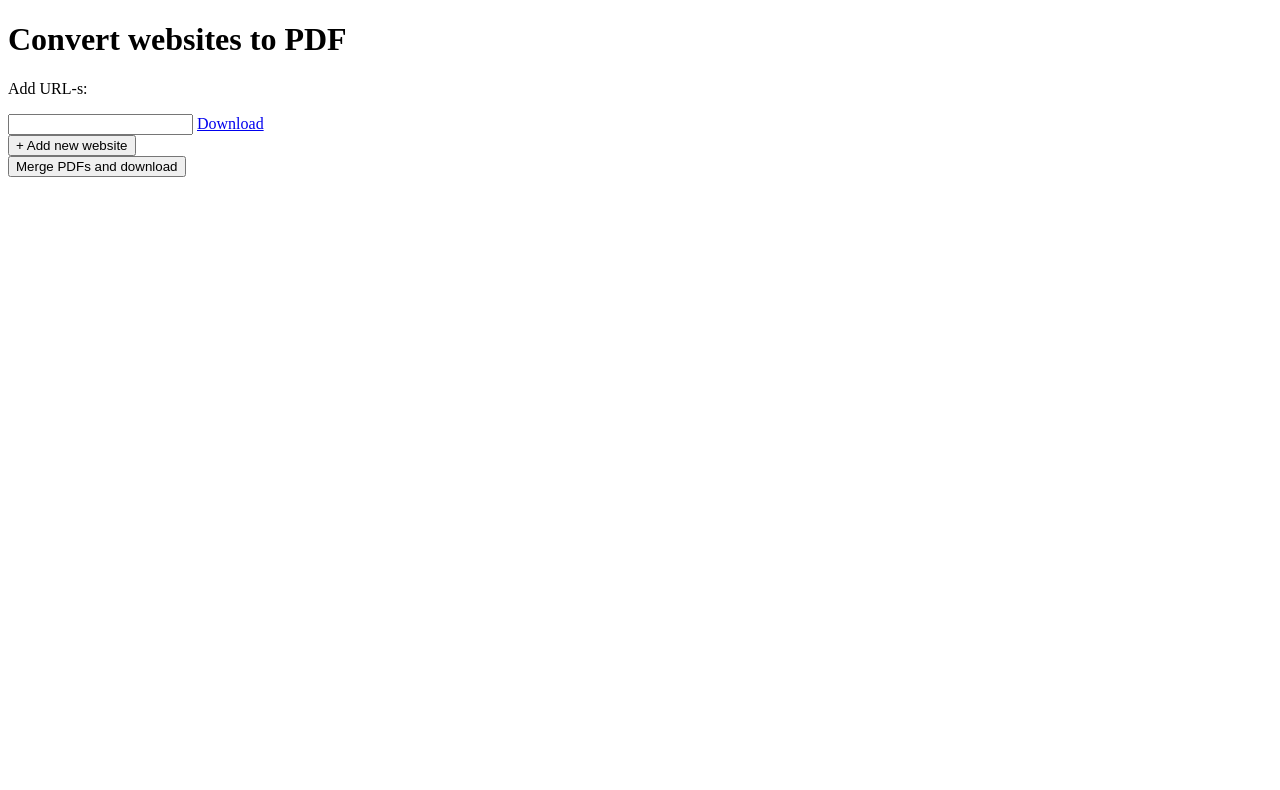
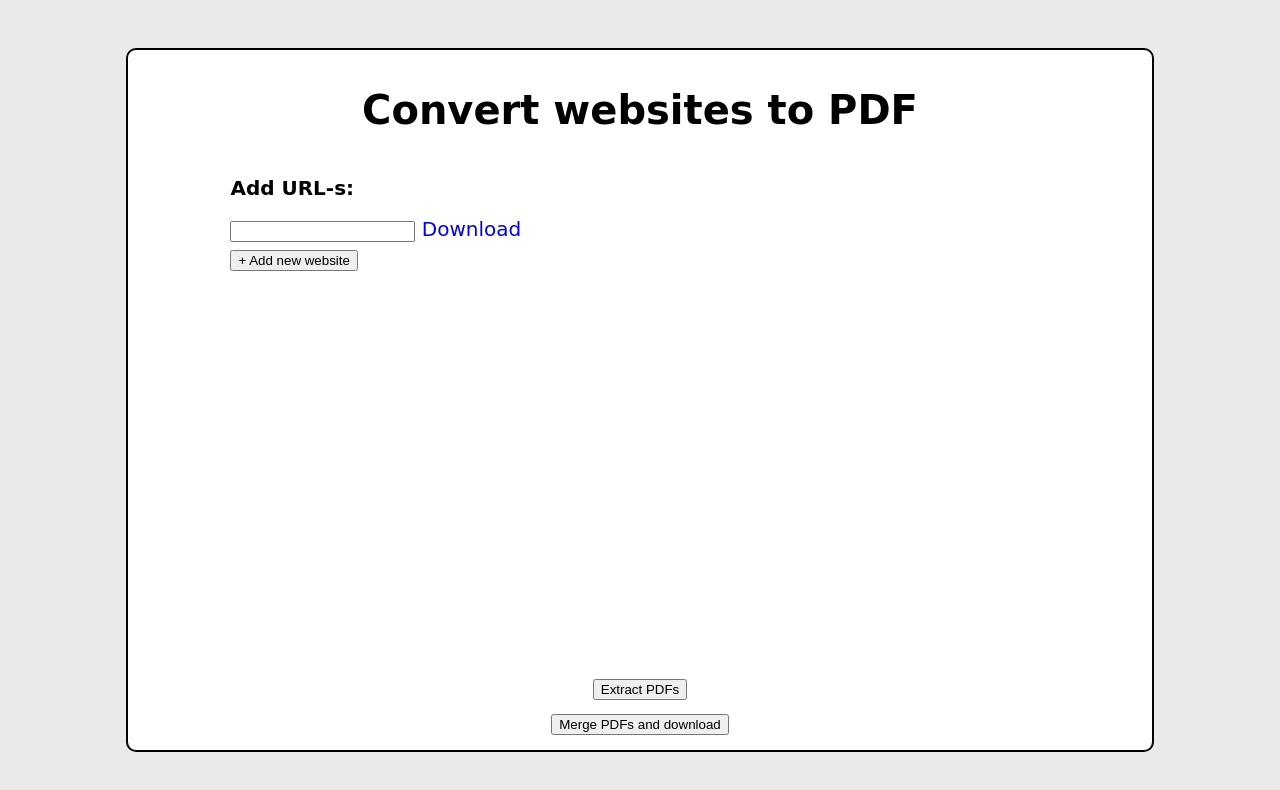
Before and after one commit to jakepel03/Website2PDF, a website: page public/index.html in a window 1280 px wide. Drawn offline with Linux system fonts and the light colour scheme; a web font is replaced by a local one.

Commit message:
Basic CSS layout implementation

```diff
--- a/public/index.html
+++ b/public/index.html
@@ -6,16 +6,22 @@
           content="width=device-width, user-scalable=no, initial-scale=1.0, maximum-scale=1.0, minimum-scale=1.0">
     <meta http-equiv="X-UA-Compatible" content="ie=edge">
     <link rel="stylesheet" href="style.css">
+
+    <!-- FONTS -->
+    <link rel="preconnect" href="https://fonts.googleapis.com">
+    <link rel="preconnect" href="https://fonts.gstatic.com" crossorigin>
+    <link href="https://fonts.googleapis.com/css2?family=Handjet&display=swap" rel="stylesheet">
+
     <title>Website2PDF</title>
 </head>
 <body>
     <div class="main-container">
         <div class="content">
-            <div class="header-container">
+            <div class="header-container content-container">
                 <h1 class="header-text">Convert websites to PDF</h1>
             </div>
-            <div class="url-main-container">
-                <p class="url-text">Add URL-s:</p>
+            <div class="url-main-container content-container">
+                <h2 class="url-text">Add URL-s:</h2>
                 <div class="url-list">
                     <div class="url-element">
                         <input type="text" class="url-textbox">
@@ -24,7 +30,10 @@
                 </div>
                 <button class="add-new-url-button">+ Add new website</button>
             </div>
-            <div class="merge-button-container">
+            <div class="extract-pdfs-button-container content-container">
+                <button class="merge-button">Extract PDFs</button>
+            </div>
+            <div class="merge-button-container content-container">
                 <button class="merge-button">Merge PDFs and download</button>
             </div>
         </div>
--- a/public/style.css
+++ b/public/style.css
@@ -0,0 +1,88 @@
+html {
+    box-sizing: border-box;
+}
+
+body, html {
+    padding: 0;
+    margin: 0;
+    height: 100%;
+    overflow: hidden;
+}
+
+body {
+    font-family: 'Handjet', cursive;
+    font-size: 13px;
+}
+
+h1, h2 {
+    font-weight: bold;
+}
+
+h2 {
+    font-size: 1em;
+}
+
+p {
+    margin-bottom: 5px;
+}
+
+a {
+    text-decoration: none;
+}
+
+a:hover {
+    text-decoration: underline;
+}
+
+.main-container {
+    width: 100%;
+    height: 100vh;
+    display: flex;
+    background: rgba(234, 233, 233, 0.95);
+}
+
+.content {
+    width: 80%;
+    height: 85%;
+    margin: auto;
+    padding: 10px 0;
+    border: 2px solid #000000;
+    background: white;
+    border-radius: 10px;
+    display: flex;
+    flex-direction: column;
+    align-items: center;
+}
+
+.content-container {
+     width: 80%;
+ }
+
+.header-container {
+    text-align: center;
+}
+
+.url-main-container {
+    height: 100%;
+}
+
+.url-list {
+    display: flex;
+}
+
+.url-element {
+    padding-bottom: 4px;
+}
+
+.extract-pdfs-button-container, .merge-button-container {
+    padding: 5px;
+    text-align: center;
+}
+
+
+
+@media screen and (min-width: 480px) {
+    body {
+        font-size: 20px;
+    }
+}
```
